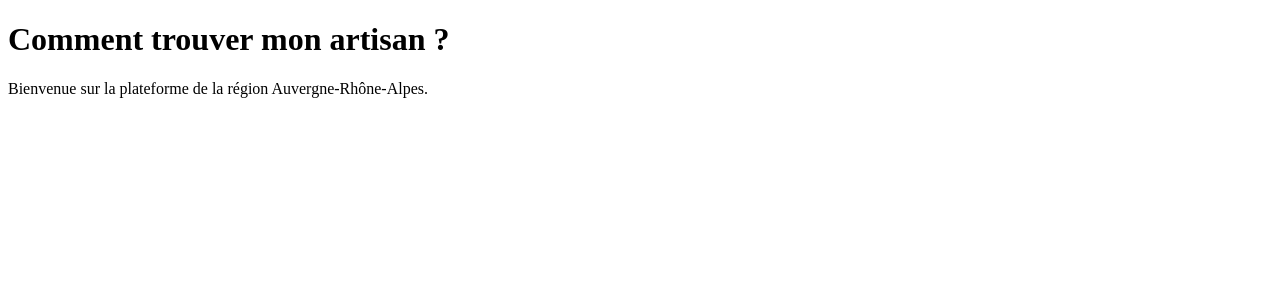
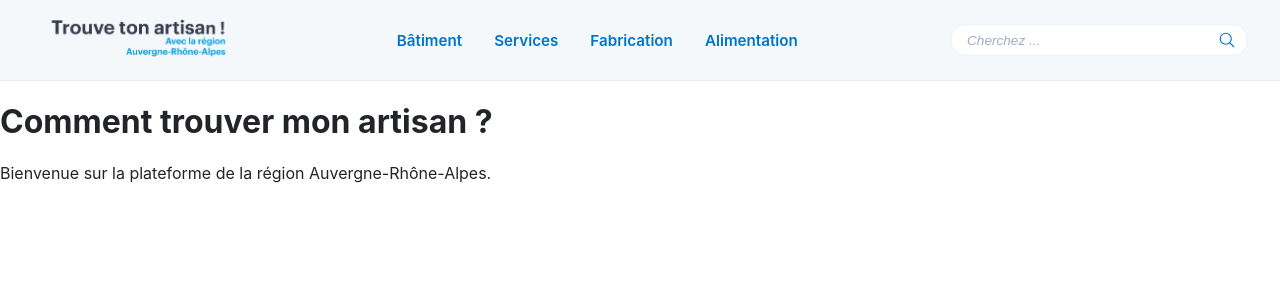
Before and after one commit to userXXIIXII/trouve-ton-artisan, a React (Vite) app: page / in a window 1280 px wide. Shown: the top 300 px of the page. Built offline with nearby package versions, Linux system fonts and the light colour scheme.

Commit message:
Header complet

```diff
--- a/package.json
+++ b/package.json
@@ -4,7 +4,7 @@
   "version": "0.0.0",
   "type": "module",
   "scripts": {
-    "dev": "vite",
+    "dev": "cross-env BROWSER=brave vite --open",
     "build": "vite build",
     "lint": "eslint .",
     "preview": "vite preview"
@@ -22,6 +22,7 @@
     "@types/react": "^19.2.17",
     "@types/react-dom": "^19.2.3",
     "@vitejs/plugin-react": "^6.0.3",
+    "cross-env": "^10.1.0",
     "eslint": "^10.6.0",
     "eslint-plugin-react-hooks": "^7.1.1",
     "eslint-plugin-react-refresh": "^0.5.3",
--- a/src/App.tsx
+++ b/src/App.tsx
@@ -1,5 +1,6 @@
 import React from 'react';
 import { BrowserRouter as Router, Routes, Route } from 'react-router-dom';
+import Header from './components/Header';
 import Home from './pages/Home';
 import Artisan from './pages/Artisan';
 import NotFound from './pages/NotFound';
@@ -7,6 +8,8 @@ import NotFound from './pages/NotFound';
 export default function App() {
   return (
     <Router>
+
+      <Header />
 
       <Routes>
         {/* Route pour la page d'accueil */}
--- /dev/null
+++ b/src/components/Header.tsx
@@ -0,0 +1,75 @@
+import { useState } from 'react';
+import { Link } from 'react-router-dom';
+import { IoSearchOutline, IoMenuOutline, IoCloseOutline } from 'react-icons/io5';
+
+export default function Header() {
+    const [isMenuOpen, setIsMenuOpen] = useState<boolean>(false);
+
+    const toggleMenu = () => setIsMenuOpen(!isMenuOpen);
+    const closeMenu = () => setIsMenuOpen(false);
+
+    return (
+        <header className="main-header">
+        <div className="header-container">
+
+            {/* À gauche : Le Logo */}
+            <div className="header-left">
+            <Link to="/" className="logo-link" onClick={closeMenu}>
+                <img src="./src/assets/logo.png" alt="Logo Trouve ton artisan" className="logo" />
+            </Link>
+            </div>
+
+            {/* Au milieu : La Navigation Bureau */}
+            <nav className="desktop-navigation">
+            <ul>
+                <li><Link to="#">Bâtiment</Link></li>
+                <li><Link to="#">Services</Link></li>
+                <li><Link to="#">Fabrication</Link></li>
+                <li><Link to="#">Alimentation</Link></li>
+            </ul>
+            </nav>
+
+            {/* À droite : La Barre de Recherche + Menu Burger Mobile */}
+            <div className="header-actions">
+
+            {/* Champ de recherche conforme à la maquette */}
+            <div className="search-bar-container">
+                <input
+                type="text"
+                placeholder="Cherchez ..."
+                className="search-input"
+                aria-label="Rechercher un artisan"
+                />
+                <IoSearchOutline className="search-icon-inside" size={18} />
+            </div>
+
+            {/* Déclencheur Mobile */}
+            <button
+                className="action-btn menu-trigger-btn"
+                onClick={toggleMenu}
+                aria-label={isMenuOpen ? "Fermer le menu" : "Ouvrir le menu"}
+            >
+                {isMenuOpen ? (
+                <IoCloseOutline size={26} className="close-icon" />
+                ) : (
+                <IoMenuOutline size={26} />
+                )}
+            </button>
+            </div>
+
+            {/* Menu Rideau Mobile */}
+            <div className={`mobile-menu-overlay ${isMenuOpen ? 'is-open' : ''}`}>
+            <nav className="mobile-navigation">
+                <ul>
+                <li><Link to="#" onClick={closeMenu}>Bâtiment <span>&gt;</span></Link></li>
+                <li><Link to="#" onClick={closeMenu}>Services <span>&gt;</span></Link></li>
+                <li><Link to="#" onClick={closeMenu}>Fabrication <span>&gt;</span></Link></li>
+                <li><Link to="#" onClick={closeMenu}>Alimentation <span>&gt;</span></Link></li>
+                </ul>
+            </nav>
+            </div>
+
+        </div>
+        </header>
+    );
+}
--- a/src/styles/main.scss
+++ b/src/styles/main.scss
@@ -0,0 +1,183 @@
+// 🎨 Variables de Design
+$primary-blue: #0074c7;
+$dark-blue: #004d85;
+$light-bg: #f4f8fb;
+$text-dark: #212529;
+$border-color: #e5edf5;
+$placeholder-color: #a0aec0;
+
+$breakpoint-desktop: 1024px;
+
+@mixin desktop {
+    @media (min-width: #{$breakpoint-desktop}) { @content; }
+}
+
+body {
+    margin: 0;
+    font-family: -apple-system, BlinkMacSystemFont, 'Segoe UI', Roboto, sans-serif;
+    color: $text-dark;
+    background-color: #ffffff;
+}
+
+// 🏢 Intégration du Header Global
+.main-header {
+    position: sticky;
+    top: 0;
+    left: 0;
+    width: 100%;
+    height: 80px; // Légèrement surélevé pour respirer comme sur Figma
+    background-color: $light-bg;
+    border-bottom: 1px solid $border-color;
+    z-index: 1000;
+
+    .header-container {
+        max-width: 1300px;
+        height: 100%;
+        margin: 0 auto;
+        padding: 0 2rem;
+        display: flex;
+        align-items: center;
+        justify-content: space-between; // Répartit à gauche, au milieu, à droite
+    }
+
+    .header-left {
+        display: flex;
+        align-items: center;
+
+        .logo-link .logo {
+        height: auto;
+        max-height: 120px;
+        object-fit: contain;
+        }
+    }
+
+    // 💻 Menu Bureau classique
+    .desktop-navigation {
+        display: none;
+
+        @include desktop {
+        display: block;
+        }
+
+        ul {
+            display: flex;
+            list-style: none;
+            margin: 0;
+            padding: 0;
+            gap: 2rem;
+
+        a {
+            text-decoration: none;
+            color: $primary-blue;
+            font-weight: 600;
+            font-size: 0.95rem;
+            transition: color 0.2s;
+
+            &:hover {
+            color: $dark-blue;
+            }
+        }
+        }
+    }
+
+  // Zone Droite & Input
+    .header-actions {
+        display: flex;
+        align-items: center;
+        gap: 1rem;
+
+        // Design du champ de recherche arrondi
+        .search-bar-container {
+        position: relative;
+        display: none; // Masqué sur mobile par défaut, s'affiche sur PC
+
+        @include desktop {
+            display: block;
+        }
+
+        .search-input {
+            width: 240px;
+            padding: 0.45rem 2.5rem 0.45rem 1rem;
+            border: 1px solid lighten($border-color, 2%);
+            border-radius: 20px;
+            font-size: 0.85rem;
+            background-color: #ffffff;
+            color: $text-dark;
+            outline: none;
+            transition: border-color 0.2s;
+
+            &::placeholder {
+            color: $placeholder-color;
+            font-style: italic;
+            }
+
+            &:focus {
+            border-color: $primary-blue;
+            }
+        }
+
+        .search-icon-inside {
+            position: absolute;
+            right: 12px;
+            top: 50%;
+            transform: translateY(-50%);
+            color: $primary-blue;
+            pointer-events: none;
+        }
+    }
+
+    .action-btn {
+        background: none;
+        border: none;
+        cursor: pointer;
+        color: $text-dark;
+        display: flex;
+        align-items: center;
+    }
+
+    .menu-trigger-btn {
+        @include desktop {
+            display: none;
+        }
+        }
+    }
+
+  // 📱 Overlay Mobile
+    .mobile-menu-overlay {
+        position: fixed;
+        top: 0;
+        left: 0;
+        width: 100%;
+        height: 100vh;
+        background-color: #ffffff;
+        z-index: 1005;
+        padding-top: 90px;
+        opacity: 0;
+        visibility: hidden;
+        transform: translateY(-10px);
+        transition: all 0.3s ease;
+
+    &.is-open {
+        opacity: 1;
+        visibility: visible;
+        transform: translateY(0);
+    }
+
+    .mobile-navigation {
+        ul { list-style: none; padding: 0; margin: 0; }
+        li { border-bottom: 1px solid #f0f5fa; }
+        a {
+            display: flex;
+            align-items: center;
+            justify-content: space-between;
+            padding: 1.25rem 2rem;
+            text-decoration: none;
+            color: $text-dark;
+            font-size: 1.25rem;
+            font-weight: 500;
+
+            span { color: $primary-blue; }
+        }
+        }
+    }
+}
```
Also changed, not shown: src/assets/logo.png (added), 1 other file (tests, documents, lock files or other folders).
